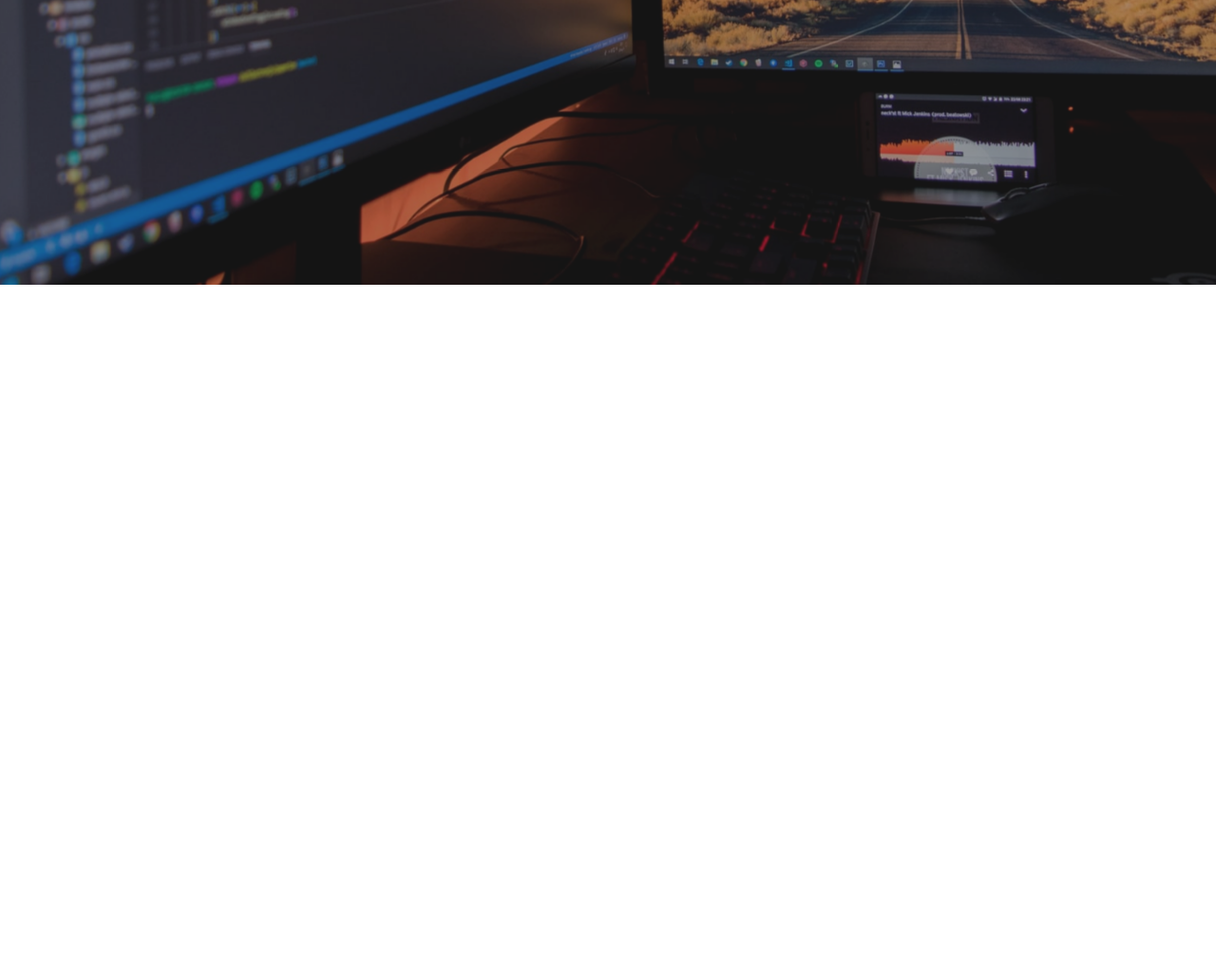
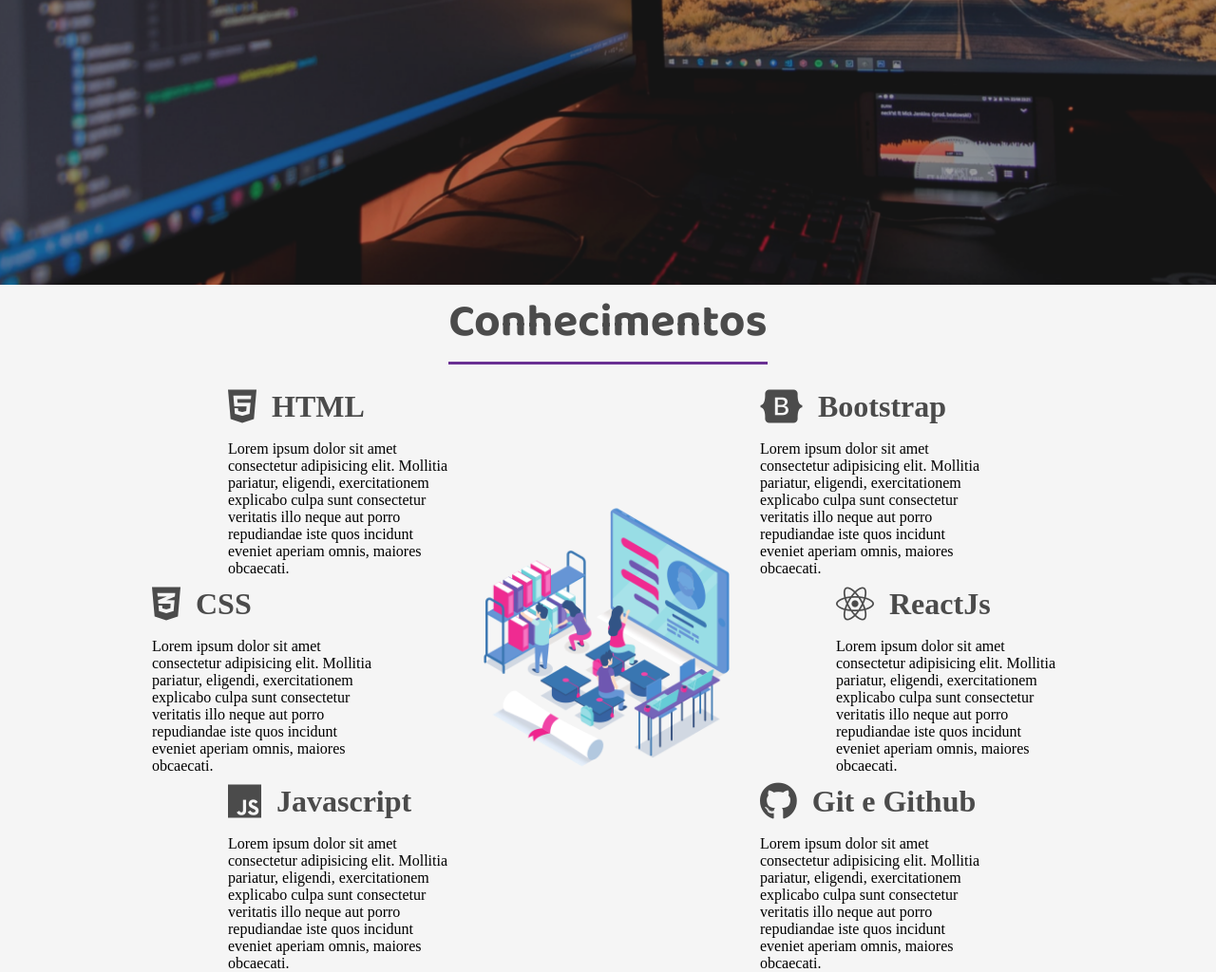
Before and after one commit to NeoticoZ/portfolio-project, a plain HTML site: page index.html in a window 1280 px wide. Shown: the part 500-1524 px from the top of the page at 95% size. Before the commit the page ends 800 px from the top, so only its background shows below. Drawn offline with Linux system fonts and the light colour scheme.

Commit message:
:package: sessão conhecimentos

```diff
--- a/index.html
+++ b/index.html
@@ -1,5 +1,6 @@
 <!DOCTYPE html>
 <html lang="pt-BR">
+
 <head>
   <meta charset="UTF-8">
   <meta http-equiv="X-UA-Compatible" content="IE=edge">
@@ -13,6 +14,7 @@
   <link rel="icon" type="image/png" sizes="16x16" href="img/favicon-16x16.png">
   <link rel="manifest" href="/site.webmanifest">
 </head>
+
 <body>
 
 
@@ -35,7 +37,7 @@
       </div>
     </header>
 
-    <div class="sidebar">
+    <aside class="sidebar">
       <nav>
         <ul class="menu">
           <li class="menu-item"><a href="#" class="menu-link">Home</a></li>
@@ -51,11 +53,88 @@
         <a href="#"><i class="fab fa-github-alt"></i></a>
         <a href="#"><i class="fab fa-linkedin"></i></a>
       </div>
-    </div>
+    </aside>
 
+    <section class="sessao-conhecimentos">
+      <div class="sessao-header">
+        <h1>Conhecimentos</h1>
+      </div>
+      <div class="conhecimentos">
+        <div class="conhecimento">
+          <div class="conhecimento-header">
+            <i class="fab fa-html5"></i>
+            <h3>HTML</h3>
+          </div>
+          <div class="conhecimento-text">
+            <p>Lorem ipsum dolor sit amet consectetur adipisicing elit. Mollitia pariatur, eligendi, exercitationem
+              explicabo culpa sunt consectetur veritatis illo neque aut porro repudiandae iste quos incidunt eveniet
+              aperiam omnis, maiores obcaecati.</p>
+        </div>
+        </div>
+        <div class="conhecimento">
+          <div class="conhecimento-header">
+            <i class="fab fa-css3-alt"></i>
+            <h3>CSS</h3>
+          </div>
+          <div class="conhecimento-text">
+            <p>Lorem ipsum dolor sit amet consectetur adipisicing elit. Mollitia pariatur, eligendi, exercitationem
+              explicabo culpa sunt consectetur veritatis illo neque aut porro repudiandae iste quos incidunt eveniet
+              aperiam omnis, maiores obcaecati.</p>
+          </div>
+        </div>
+        <div class="conhecimento">
+          <div class="conhecimento-header">
+            <i class="fab fa-js"></i>
+            <h3>Javascript</h3>
+          </div>
+          <div class="conhecimento-text">
+            <p>Lorem ipsum dolor sit amet consectetur adipisicing elit. Mollitia pariatur, eligendi, exercitationem
+              explicabo culpa sunt consectetur veritatis illo neque aut porro repudiandae iste quos incidunt eveniet
+              aperiam omnis, maiores obcaecati.</p>
+          </div>
+        </div>
+        <div class="conhecimento">
+          <div class="conhecimento-header">
+            <i class="fab fa-bootstrap"></i>
+            <h3>Bootstrap</h3>
+          </div>
+          <div class="conhecimento-text">
+            <p>Lorem ipsum dolor sit amet consectetur adipisicing elit. Mollitia pariatur, eligendi, exercitationem
+              explicabo culpa sunt consectetur veritatis illo neque aut porro repudiandae iste quos incidunt eveniet
+              aperiam omnis, maiores obcaecati.</p>
+          </div>
+        </div>
+        <div class="conhecimento">
+          <div class="conhecimento-header">
+            <i class="fab fa-react"></i>
+            <h3>ReactJs</h3>
+          </div>
+          <div class="conhecimento-text">
+            <p>Lorem ipsum dolor sit amet consectetur adipisicing elit. Mollitia pariatur, eligendi, exercitationem
+              explicabo culpa sunt consectetur veritatis illo neque aut porro repudiandae iste quos incidunt eveniet
+              aperiam omnis, maiores obcaecati.</p>
+          </div>
+        </div>
+        <div class="conhecimento">
+          <div class="conhecimento-header">
+            <i class="fab fa-github"></i>
+            <h3>Git e Github</h3>
+          </div>
+          <div class="conhecimento-text">
+            <p>Lorem ipsum dolor sit amet consectetur adipisicing elit. Mollitia pariatur, eligendi, exercitationem
+              explicabo culpa sunt consectetur veritatis illo neque aut porro repudiandae iste quos incidunt eveniet
+              aperiam omnis, maiores obcaecati.</p>
+          </div>
+        </div>
+        <div class="conhecimento-img-wrapper">
+          <img src="./img/conhecimentos.png" alt="imagem conhecimento">
+        </div>
+      </div>
+    </section>
   </div>
 
   <script src="./js/main.js"></script>
 
 </body>
+
 </html>
--- a/styles/style.css
+++ b/styles/style.css
@@ -80,7 +80,7 @@
 }
 
 .show-menu #line3 {
-  transform: rotate(-45deg) translate(.3rem, -.45rem);
+  transform: rotate(-45deg) translate(.1rem, -.45rem);
 }
 
 header {
@@ -233,5 +233,91 @@ header {
 
 .social-links i:hover {
   background-color: #a044ff;
-  transition: background-color .3s ease-in-out;
+  transition: background-color .2s;
 }
+
+.conhecimentos {
+  display: grid;
+  grid-template-columns: repeat(16, 1fr);
+  grid-template-rows: repeat(6, 6rem);
+  row-gap: .5rem;
+}
+
+.conhecimento:nth-child(1) {
+  grid-column: 4 / 7;
+  grid-row: 1 / 3;
+}
+
+.conhecimento:nth-child(2) {
+  grid-column: 3 / 6;
+  grid-row: 3 / 5;
+}
+
+.conhecimento:nth-child(3) {
+  grid-column: 4 / 7;
+  grid-row: 5 / -1;
+}
+
+.conhecimento:nth-child(4) {
+  grid-column: 11 / 14;
+  grid-row: 1 / 3;
+}
+
+.conhecimento:nth-child(5) {
+  grid-column: 12 / 15;
+  grid-row: 3 / 5;
+}
+
+.conhecimento:nth-child(6) {
+  grid-column: 11 / 14;
+  grid-row: 5 / -1;
+}
+
+.sessao-conhecimentos {
+  background-color: #f5f5f5;
+}
+
+.sessao-header {
+  display: flex;
+  justify-content: center;
+}
+
+.sessao-header h1 {
+  font-family: var(--font-primary);
+  font-size: 3rem;
+  color: #4b4b4b;
+  border-bottom: solid 3px #6a3093;
+  margin-bottom: 1.5rem;
+}
+
+.conhecimento-header {
+  display: flex;
+  align-items: center;
+  color: #4b4b4b;
+}
+
+.conhecimento-header i {
+  font-size: 2.5rem;
+}
+
+.conhecimento-header h3 {
+  font-family: var(--font-secudary);
+  font-size: 2rem;
+  padding-left: 1rem;
+}
+
+.conhecimento-text {
+  font-family: var(--font-secudary);
+  margin-top: 1rem;
+}
+
+.conhecimento-img-wrapper {
+  grid-column: 7 / 11;
+  grid-row: 2 / 6;
+  width: 100%;
+}
+
+.conhecimento-img-wrapper img {
+  object-fit: cover;
+  width: 100%;
+}
```
Also changed, not shown: img/conhecimentos.png (added).
